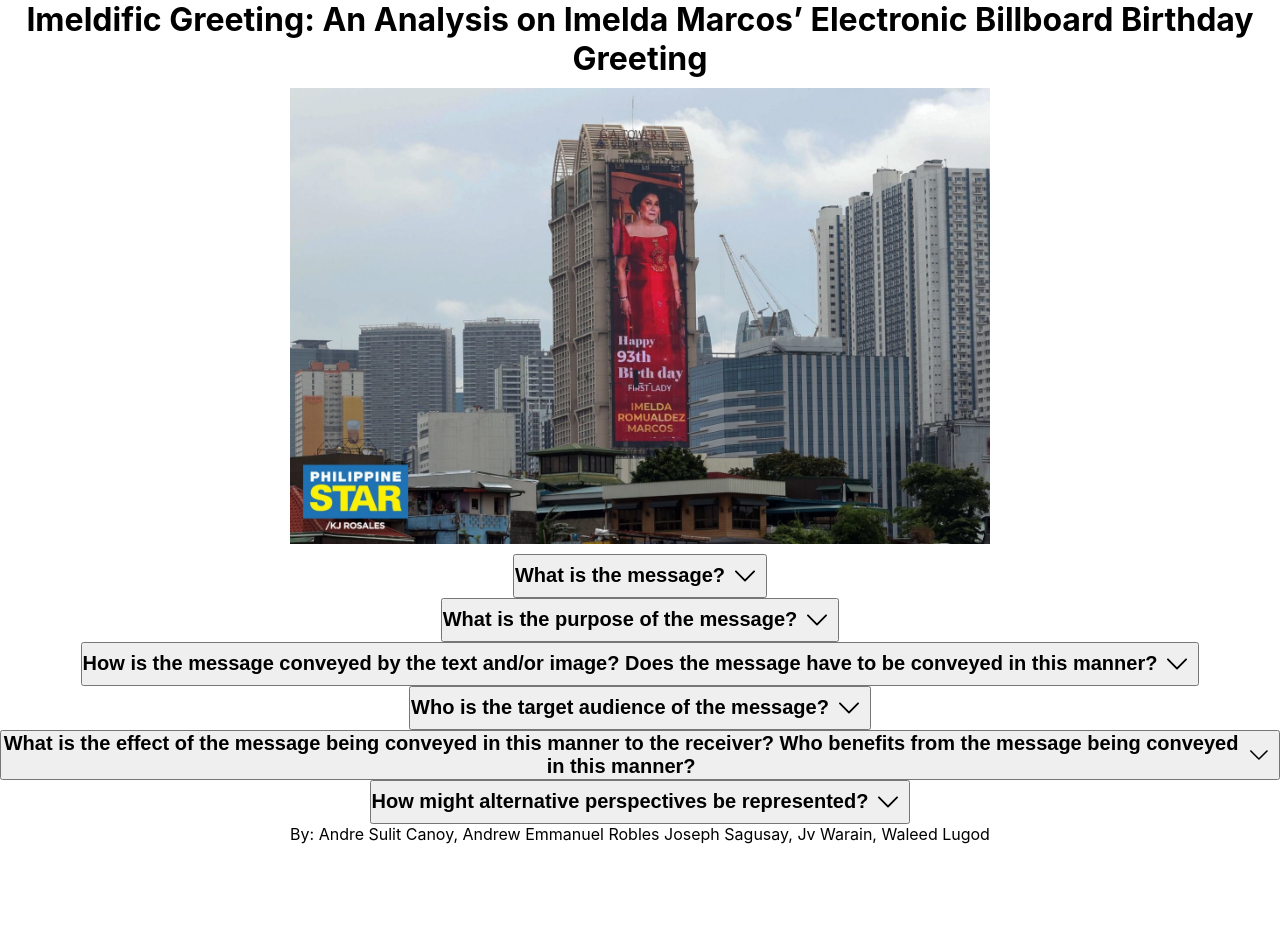
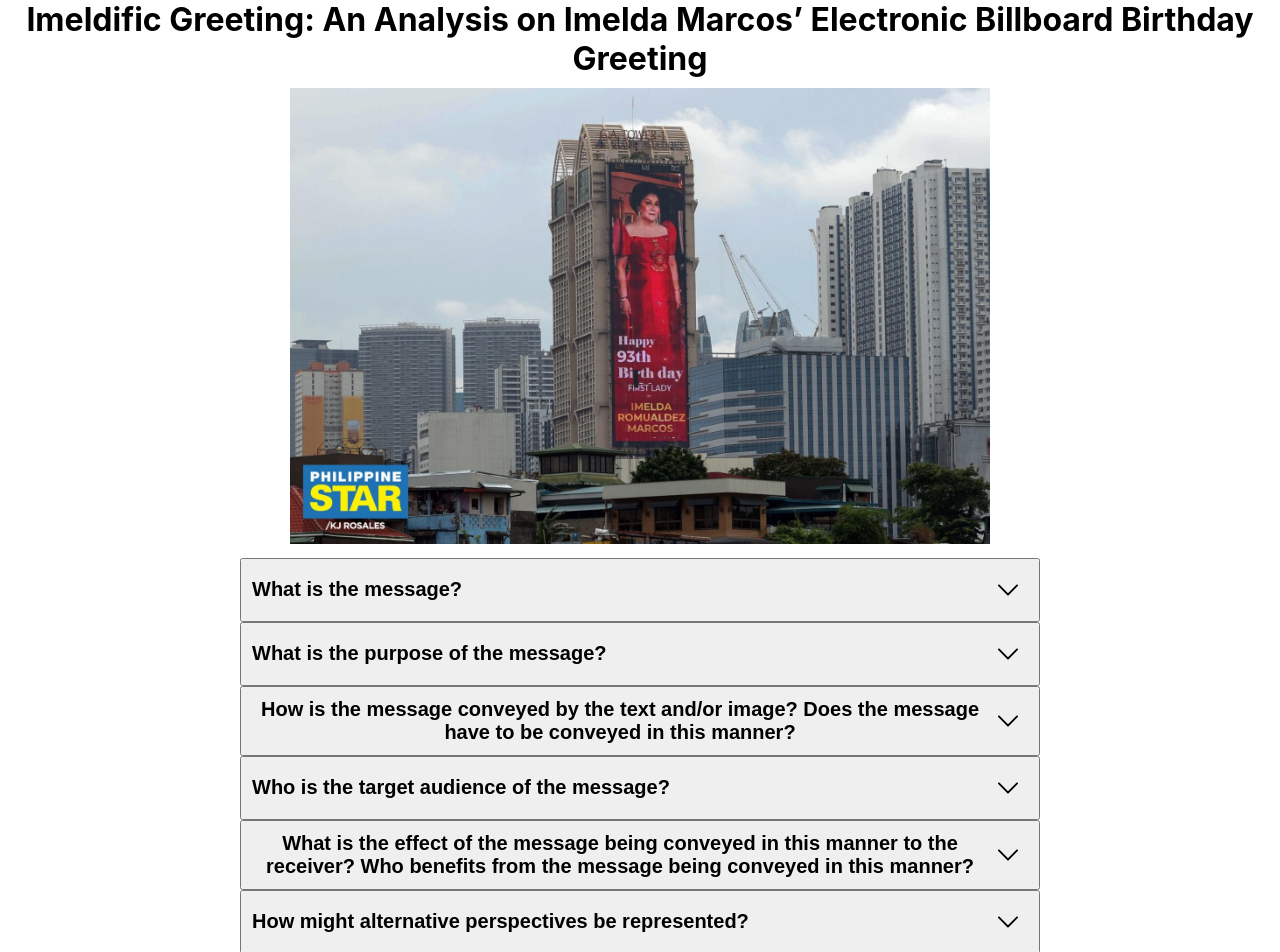
Before and after one commit to waleedlugod/Imeldific-Greeting, a React (Create React App) app: page / in a window 1280 px wide. Shown: the top 952 px of the page. Before the commit the page ends 854 px from the top, so only its background shows below. Built offline with nearby package versions, Linux system fonts and the light colour scheme.

Commit message:
added styling

```diff
--- a/src/App.css
+++ b/src/App.css
@@ -7,7 +7,10 @@ button {
 	cursor: pointer;
 	display: flex;
 	flex-direction: row;
+	justify-content: space-between;
 	align-items: center;
+
+	padding: 10px;
 }
 img {
 	width: 700px;
@@ -17,19 +20,27 @@ p {
 	margin: 10px 0px;
 }
 svg {
+	width: 20px;
 	height: 20px;
 	margin: 10px;
+
+	flex-shrink: 0;
 }
 
 .container {
 	min-height: 100vh;
-
 	display: flex;
 	flex-direction: column;
 	align-items: center;
 	text-align: center;
 }
-
+.main {
+	display: flex;
+	flex-direction: column;
+	width: 800px;
+	text-align: start;
+}
 .footer {
 	margin-top: auto;
+	padding: 20px;
 }
--- a/src/components/Card.js
+++ b/src/components/Card.js
@@ -9,9 +9,9 @@ function Card({ q, a }) {
 		setShow(!show);
 	}
 
-	let button;
+	let answer;
 	if (show) {
-		button = a;
+		answer = a;
 	}
 
 	return (
@@ -20,7 +20,7 @@ function Card({ q, a }) {
 				<h2>{q}</h2>
 				{show ? <UpArrow /> : <DownArrow />}
 			</button>
-			{button}
+			{answer}
 		</>
 	);
 }
--- a/src/components/Footer.js
+++ b/src/components/Footer.js
@@ -3,7 +3,7 @@ import React from "react";
 function Footer() {
 	return (
 		<p className="footer">
-			By: Andre Sulit Canoy, Andrew Emmanuel Robles Joseph Sagusay, Jv Warain,
+			Andre Sulit Canoy, Andrew Emmanuel Robles, Joseph Sagusay, Jv Warain,
 			Waleed Lugod
 		</p>
 	);
--- a/src/components/Header.js
+++ b/src/components/Header.js
@@ -3,13 +3,13 @@ import photo from "../images/photo.jpg";
 
 function Header() {
 	return (
-		<>
+		<div className="header">
 			<h1>
 				Imeldific Greeting: An Analysis on Imelda Marcos’ Electronic Billboard
 				Birthday Greeting
 			</h1>
 			<img src={photo} alt="" />
-		</>
+		</div>
 	);
 }
 
--- a/src/components/Main.js
+++ b/src/components/Main.js
@@ -5,11 +5,11 @@ import { analysis } from "../data/analysis";
 
 function Main() {
 	return (
-		<>
+		<div className="main">
 			{analysis.map((analysis) => {
 				return <Card key={analysis.id} {...analysis} />;
 			})}
-		</>
+		</div>
 	);
 }
 
```
